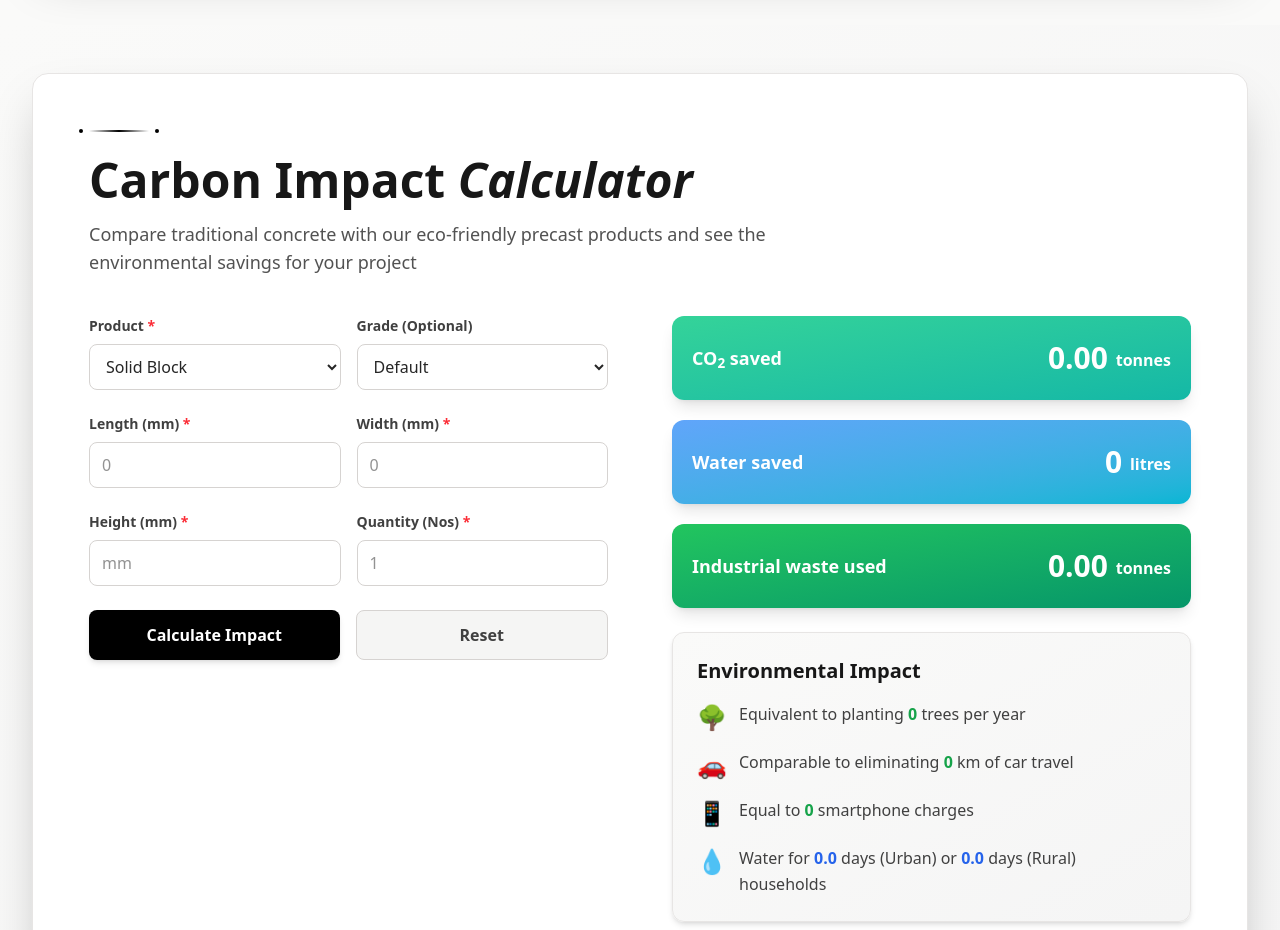
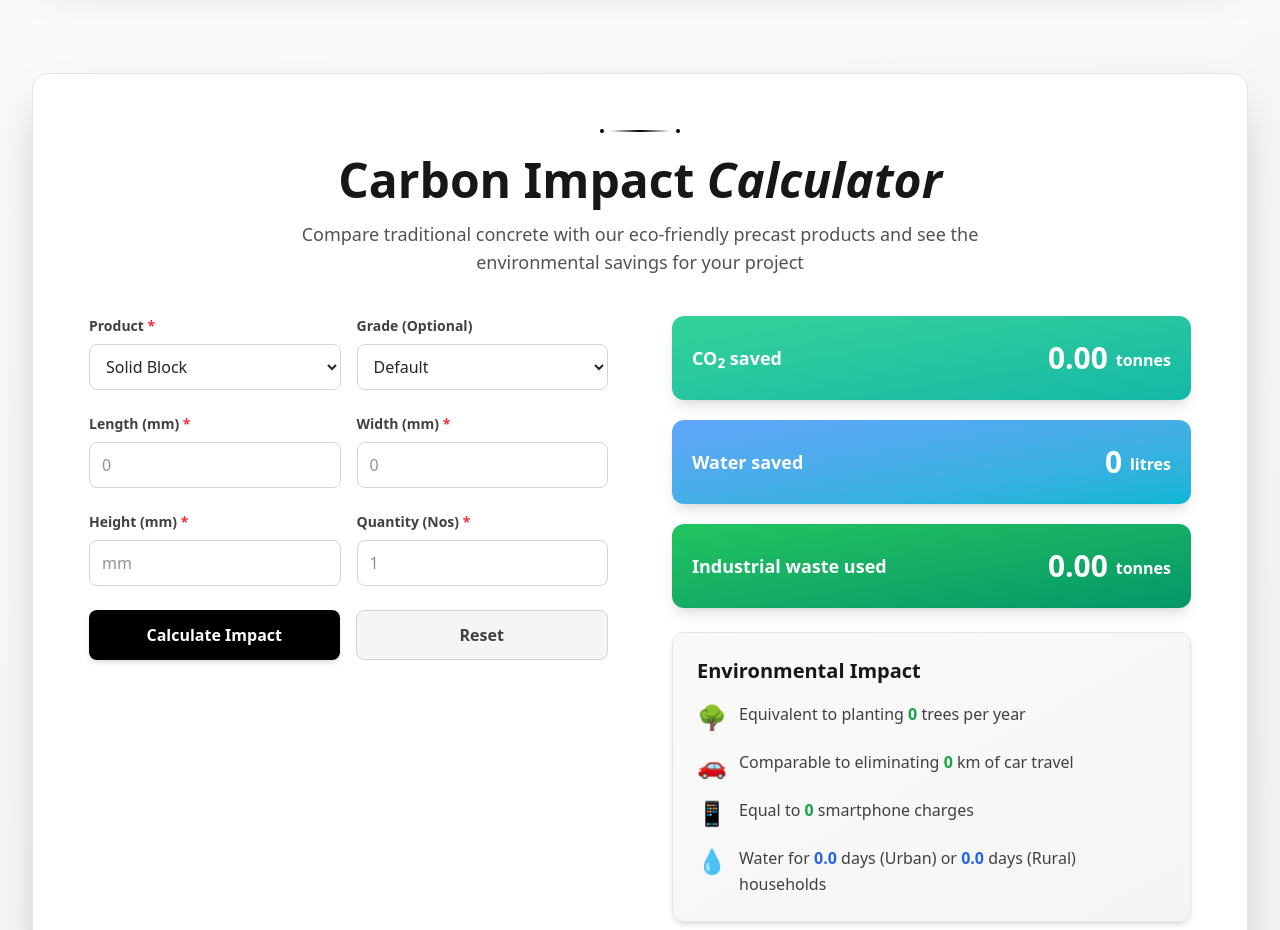
Before and after one commit to jyotirmayapati/DsineTiles, a React (Vite) app: page / in a window 1280 px wide. Shown: the part 3500-4430 px from the top of the page. Built offline with nearby package versions, Linux system fonts and the light colour scheme.

Commit message:
Made ui chnages in calenadr

```diff
--- a/src/components/Calculator.tsx
+++ b/src/components/Calculator.tsx
@@ -209,12 +209,12 @@ export default function Calculator() {
         <div className="rounded-2xl shadow-2xl px-6 sm:px-10 lg:px-14 py-10 sm:py-12 lg:py-14 bg-white border border-stone-200">
 
           {/* Header */}
-          <div className="w-full mb-10">
-            <div className="ornamental-line mb-6" />
+          <div className="w-full mb-10 text-center">
+            <div className="ornamental-line mb-6 mx-auto" />
             <h2 className="text-4xl md:text-5xl font-display font-bold text-neutral-900 mb-4">
               Carbon Impact <span className="italic">Calculator</span>
             </h2>
-            <p className="font-body text-lg text-neutral-600 max-w-3xl">
+            <p className="font-body text-lg text-neutral-600 max-w-3xl mx-auto">
               Compare traditional concrete with our eco-friendly precast products and see the environmental savings for your project
             </p>
           </div>
```
